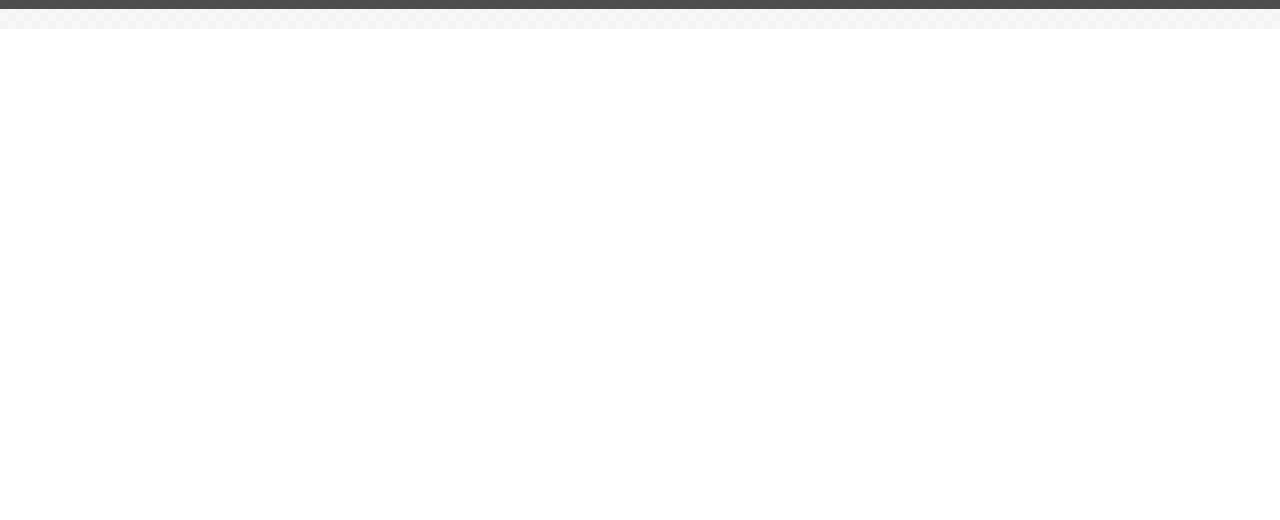
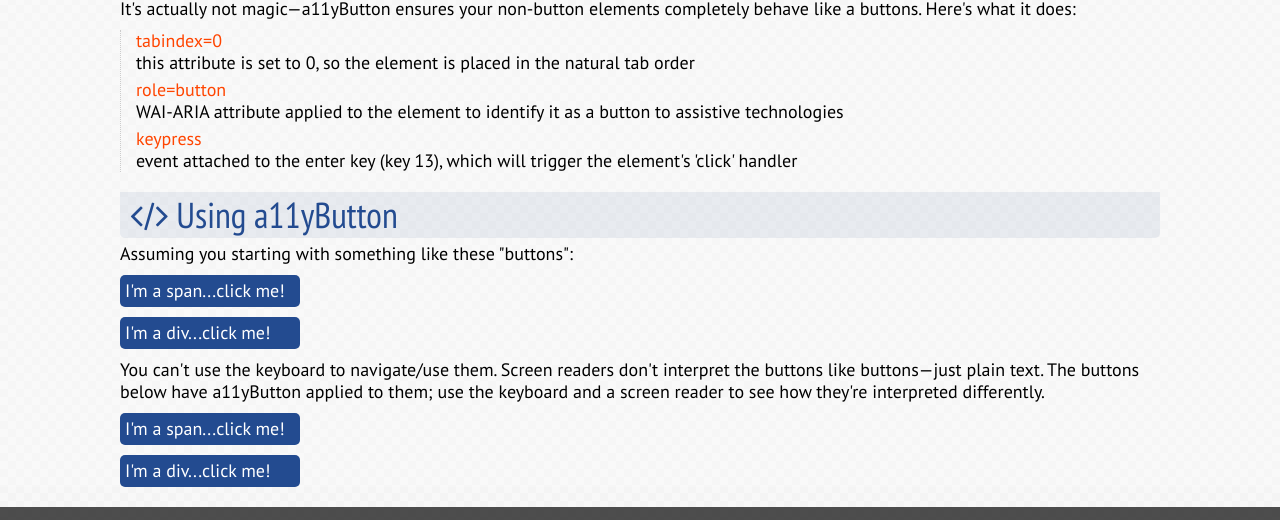
Before and after one commit to longmatthewh/longmatthewh.github.io, a website: page a11yButton/index.html in a window 1280 px wide. Shown: the part 771-1291 px from the top of the page. Before the commit the page ends 800 px from the top, so only its background shows below. Drawn offline with nearby package versions, Linux system fonts and the light colour scheme.

Commit message:
first draft done

```diff
--- a/a11yButton/index.html
+++ b/a11yButton/index.html
@@ -16,14 +16,14 @@
                     m=s.getElementsByTagName(o)[0];a.async=1;a.src=g;m.parentNode.insertBefore(a,m)
             })(window,document,'script','//www.google-analytics.com/analytics.js','ga');
 
-            ga('create', 'UA-50123482-1', 'longmatthewh.github.io');
+            ga('create', 'UA-50123482-1');
             ga('send', 'pageview');
         </script>
     </head>
     <body>
         <header>
             <h1>jquery.a11yButton</h1>
-            <p>Use this plugin only when you have to&mdash;when you're not using a <em>button</em> when you should be using a <em>button</em>.</p>
+            <p>Use this plugin only when you have to&mdash;when you're not using a <em>button</em> when you should be using a <em>button</em>. It's extremely basic and lightweight.</p>
             <a href="https://github.com/longmatthewh/jquery-a11yButton" class="proj-repo-link"><i class="fa fa-github-square"></i> GitHub Project</a>
         </header>
         <main>
@@ -31,14 +31,14 @@
                 <h2><i class="fa fa-lightbulb-o"></i> The Idea</h2>
                 &lt;div&gt;, &lt;span&gt;, and &lt;a&gt; elements are commonly misused as buttons. Why is this a problem&mdash;why is this wrong?
                 <h3>Accessibility Issues</h3>
-                Using the wrong HTML elements typically results in accessibility issues. Here are a couple reasons why using <code>&lt;div&gt;</code> and <code>&lt;span&gt;</code> elements will negatively impact accessibility:
+                Using the wrong HTML elements typically results in accessibility issues. Here are a couple reasons why using <code>&lt;div&gt;</code> and <code>&lt;span&gt;</code> elements will negatively impact accessibility when used in place of semantic elements:
                 <ul>
                     <li>They aren't interpreted by assistive technologies any differently than plain text.</li>
                     <li>They aren't inherently keyboard accessible. <code>&lt;div&gt;</code> and <code>&lt;span&gt;</code> elements aren't tabable by default, and will require a keyboard-specific event to behave the same way as the click event.</li>
                 </ul>
 
                 <h3>Bad HTML Semantics</h3>
-                Here's what the <a href="http://www.w3.org/">W3C</a> says about the <code>&lt;div&gt;</code> and <code>&lt;span&gt;</code> elements:
+                Here's what the <a href="http://www.w3.org/">W3C</a> says about the <code>&lt;div&gt;</code>, <code>&lt;span&gt;</code>, and <code>&lt;a&gt;</code> elements:
                 <dl>
                     <dt>div</dt>
                     <dd>
@@ -50,15 +50,37 @@
                     </dd>
                     <dt>a (anchor)</dt>
                     <dd>
-                        <code>&lt;a&gt;</code> elements are interpreted differently than plain text by assistive technologies. They're also in the tab order by default, right? Actually, the <code>&lt;a&gt;</code> element is only in the tab order if its got an <code>href</code> value. "If the a element has an href attribute, then it represents a hyperlink (a hypertext anchor) labeled by its contents...[hyperlinks] are links to other resources..."
+                        I can use them for buttons, right? No. <code>&lt;a&gt;</code> elements are interpreted differently than plain text by assistive technologies. However, they're only in the tab order if it's got an <code>href</code> value. "If the a element has an href attribute, then it represents a hyperlink (a hypertext anchor) labeled by its contents...[hyperlinks] are links to other resources..."
                     </dd>
                 </dl>
-
-
             </section>
-            <!--section>
+            <section>
+                <h2><i class="fa fa-magic"></i> a11yButton Magic</h2>
+                It's actually not magic&mdash;a11yButton ensures your non-button elements completely behave like a buttons. Here's what it does:
+                <dl>
+                    <dt>tabindex=0</dt>
+                    <dd>
+                        this attribute is set to 0, so the element is placed in the natural tab order
+                    </dd>
+                    <dt>role=button</dt>
+                    <dd>
+                        WAI-ARIA attribute applied to the element to identify it as a button to assistive technologies
+                    </dd>
+                    <dt>keypress</dt>
+                    <dd>
+                        event attached to the enter key (key 13), which will trigger the element's 'click' handler
+                    </dd>
+                </dl>
+            </section>
+            <section>
                 <h2><i class="fa fa-code"></i> Using a11yButton</h2>
-            </section-->
+                Assuming you starting with something like these "buttons":
+                <span class="button">I'm a span...click me!</span>
+                <div class="button">I'm a div...click me!</div>
+                You can't use the keyboard to navigate/use them. Screen readers don't interpret the buttons like buttons&mdash;just plain text. The buttons below have a11yButton applied to them; use the keyboard and a screen reader to see how they're interpreted differently.
+                <span class="button good-button">I'm a span...click me!</span>
+                <div class="button good-button">I'm a div...click me!</div>
+            </section>
         </main>
         <footer>
                 <h2>Contact Matt Long</h2>
@@ -92,5 +114,12 @@
 
         <script src="//ajax.googleapis.com/ajax/libs/jquery/1.11.0/jquery.min.js"></script>
         <script src="../js/jquery.a11yButton.min.js"></script>
+        <script>
+            $('.button').click(function() {
+                alert('I am a ' + $(this).prop('tagName') + ' button...really!');
+            });
+
+            $('.good-button').a11yButton();
+        </script>
     </body>
 </html>
--- a/css/a11yButton.less
+++ b/css/a11yButton.less
@@ -8,9 +8,23 @@
 @repo-link-color:#fff;
 @repo-link-color-hover:#fff;
 
-
 @import "mixins.less";
 @import "common.less";
 @import "project.less";
 
+.button {
+  display:block;
+  padding:5px;
+  .border-radius(5px);
+  background-color: @repo-link-background;
+  color:#fff;
+  margin:10px 0;
+  width:170px;
+  cursor: pointer;
+
+  &:hover, &:focus {
+    background-color: @repo-link-background-hover;
+  }
+}
+
 @import "projectResponsive.less";
```
Also changed, not shown: css/a11yButton.min.css, 1 other file.
